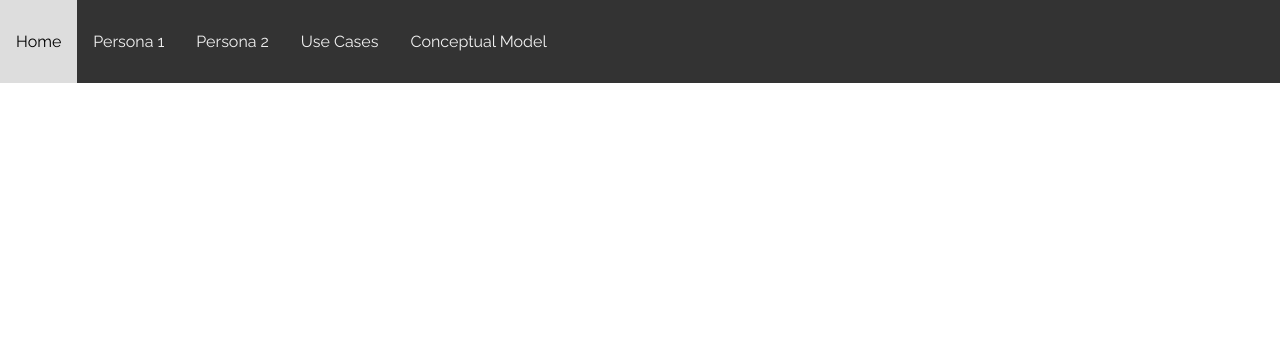
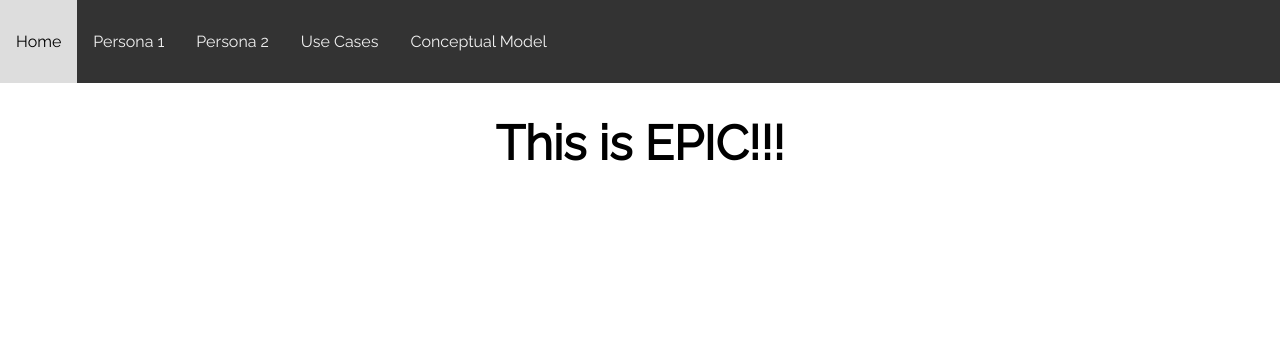
Before and after one commit to Koriganp/infrastructure, a PHP site: page /epic/index.php in a window 1280 px wide. Shown: the top 343 px of the page. Run offline with PHP 8.4, Linux system fonts and the light colour scheme.

```diff
--- a/epic/index.php
+++ b/epic/index.php
@@ -18,7 +18,8 @@
 			</nav>
 		</header>
 		<main>
-
+			<h1>This is EPIC!!!</h1>
+			<p></p>
 		</main>
 	</body>
 </html>
```
